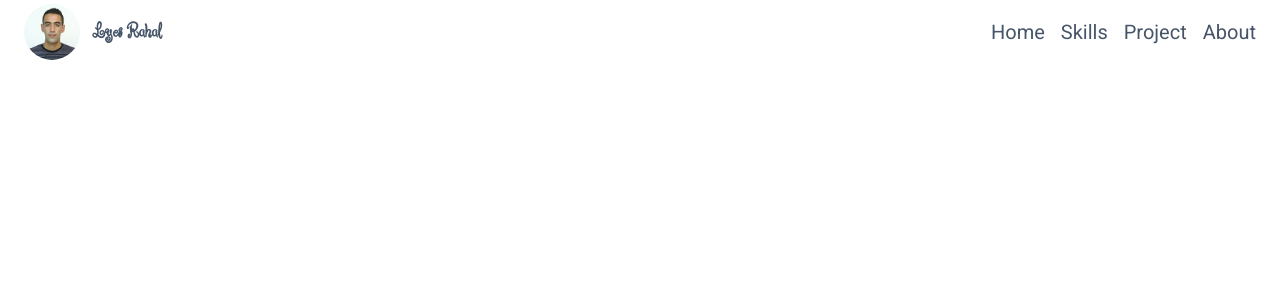
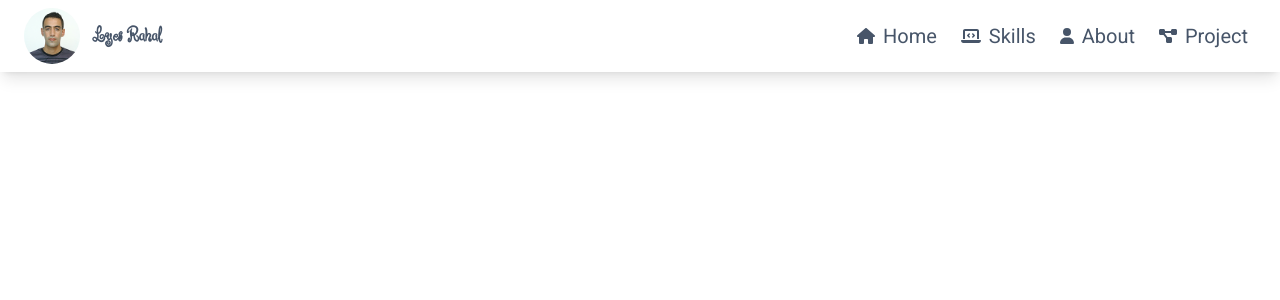
Before and after one commit to Rahal-Lyes/PortoFolio, a Vue app: page / in a window 1280 px wide. Shown: the top 300 px of the page. Built offline with nearby package versions, Linux system fonts and the light colour scheme.

Commit message:
header transition

```diff
--- a/src/components/Header.vue
+++ b/src/components/Header.vue
@@ -1,17 +1,59 @@
 <template>
-  <div class="flex justify-between mx-6 h-16 max-md:flex-col items-center ">
-    <div class=" flex gap-3 items-center py-4">
-      <img src="../assets/images/dv150.png" alt="Lyes Rahal" class="rounded-full w-14 h-14">
-      <h1 class="text-xl font-sixty text-slate-600 font-semibold ">Lyes Rahal</h1>
+  <div class=" shadow-lg">
+    <div class="flex justify-between mx-6  max-md:flex-col items-center">
+      <router-link to="/">
+        <div class=" flex gap-3 items-center py-2">
+        <transition name="img" appear="true">
+          <img src="../assets/images/dv150.png" alt="Lyes Rahal" class="rounded-full w-14 h-14">
+        </transition>
+
+        <h1 class="text-xl font-sixty text-slate-600 font-semibold cursor-pointer" id="title">Lyes Rahal</h1>
+
+      </div>
+      </router-link>
+      <nav class=" flex items-center max-sm:invisible py-2" id="nav">
+        <ul class="flex gap-4  text-slate-600">
+
+          <li v-for="item in nav" :key="item.name" class="hover:text-sky-600 cursor-pointer flex items-center" >
+            <font-awesome-icon :icon="['fas', item.icon]" />
+            <router-link class="text-xl px-2" :to="item.path" >{{item.name}}</router-link>
+          </li>
+        </ul>
+      </nav>
     </div>
-    <nav class=" flex items-center max-sm:invisible">
-      <ul class="flex gap-4 text-xl text-slate-600">
-        <li class=" hover:text-sky-600 cursor-pointer">Home</li>
-        <li class=" hover:text-sky-600 cursor-pointer">Skills</li>
-        <li class=" hover:text-sky-600 cursor-pointer">Project</li>
-        <li class=" hover:text-sky-600 cursor-pointer">About</li>
-
-      </ul>
-    </nav>
   </div>
 </template>
+<script setup>
+import { onMounted, ref } from 'vue';
+import gsap from 'gsap';
+const nav=[
+  {name:'Home',path:'/',icon:'house'},
+  {name:'Skills',path:'/',icon:'laptop-code'},
+  {name:'About',path:'/about',icon:'user'},
+  {name:'Project',path:'/',icon:'project-diagram'},
+]
+onMounted(() => {
+  gsap.from('img', {
+    duration: 2,
+    opacity: 0,
+    scale: 0.5,
+    ease: 'linear',
+  });
+  gsap.from('#title', {
+    duration: 2,
+    opacity: 0,
+    scale: 0.5,
+    ease: 'linear',
+  })
+
+  gsap.from('#nav li', {
+    duration: 1.5,  // Duration of each animation
+    opacity: 0,
+    y: -50,
+    ease: 'power1.out',
+    stagger: 0.3,  // Delay between each <li>'s animation
+  });
+
+});
+
+</script>
--- a/src/main.js
+++ b/src/main.js
@@ -1,5 +1,19 @@
+import App from './App.vue'
 import { createApp } from 'vue'
+import router from './router'
 import './style.css'
-import App from './App.vue'
+const app=createApp(App)
+/* import the fontawesome core */
+import { library } from '@fortawesome/fontawesome-svg-core'
 
-createApp(App).mount('#app')
+/* import font awesome icon component */
+import { FontAwesomeIcon } from '@fortawesome/vue-fontawesome'
+
+/* import specific icons */
+import { fas } from '@fortawesome/free-solid-svg-icons'
+
+/* add icons to the library */
+library.add(fas)
+app.component('font-awesome-icon', FontAwesomeIcon)
+app.use(router)
+app.mount('#app')
--- /dev/null
+++ b/src/router/index.js
@@ -0,0 +1,20 @@
+import {createRouter, createWebHistory} from 'vue-router'
+import Home from '../views/Home.vue'
+const routes=[
+  {
+    path:'/',
+    name:'Home',
+    component:Home
+  },{
+    path:'/about',
+    name:'About',
+    component:()=>import('../views/About.vue')
+  }
+]
+
+const router=createRouter({
+    history:createWebHistory(),
+    routes
+})
+
+export default router;
--- /dev/null
+++ b/src/views/About.vue
@@ -0,0 +1,5 @@
+<template>
+  <div class="h-screen bg-slate-300">
+    <h1>about</h1>
+  </div>
+</template>
--- /dev/null
+++ b/src/views/Home.vue
@@ -0,0 +1,5 @@
+<template>
+  <div class="pt-16 h-screen bg-gray-300">
+<h1>Home</h1>
+  </div>
+</template>
```
Also changed, not shown: package.json (+8 -1 lines), 1 other file (tests, documents, lock files or other folders).
